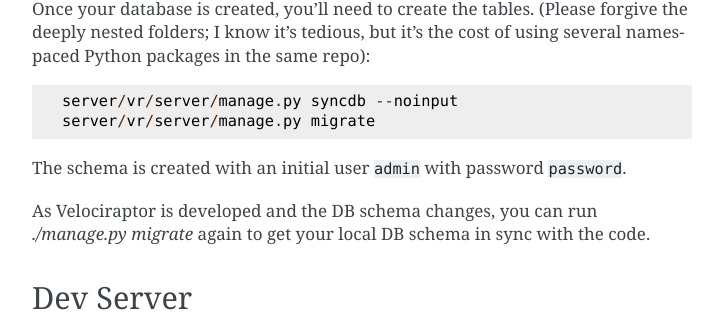
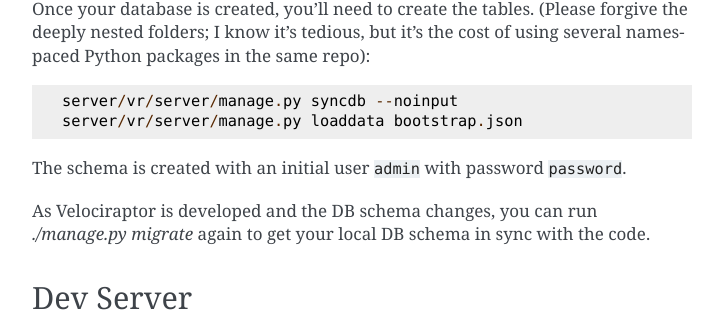
Before and after one commit to yougov/velociraptor, a Sphinx documentation site: the page built from docs/development.rst, in a window 1280 px wide and 900 px high, scrolled down 1213 px. Shown: the part 148-460 px from the top of the window, without its empty margins (388-1111 px from the left). Built offline with Sphinx 7.4.7, drawn with Linux system fonts in a browser that asks for light colours.

Commit message:
Fixing database synchronization for initial clean environment and its related docs

```diff
--- a/docs/development.rst
+++ b/docs/development.rst
@@ -61,7 +61,7 @@
 using several namespaced Python packages in the same repo)::
 
     server/vr/server/manage.py syncdb --noinput
-    server/vr/server/manage.py migrate
+    server/vr/server/manage.py loaddata bootstrap.json
 
 The schema is created with an initial user ``admin`` with password ``password``.
 
```
Also changed, not shown: bootstrap.json (renamed from initial_data.json).
